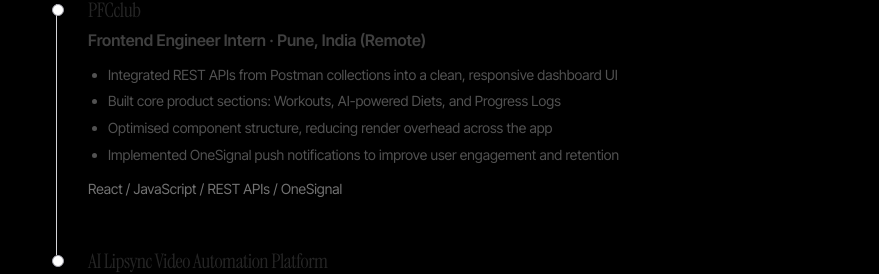
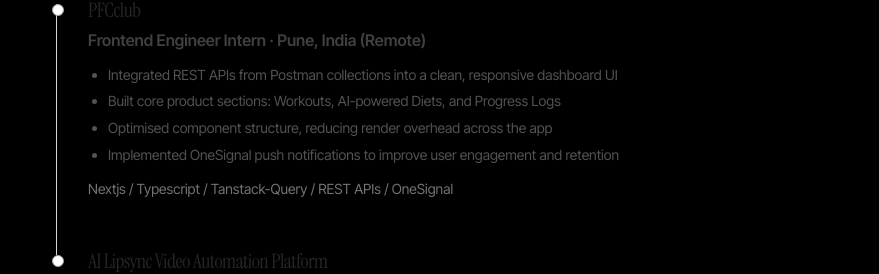
Before and after one commit to Sarthak-builds/sarthak-portfolio, a Next.js app: page / in a window 1280 px wide. Shown: the part 1051-1325 px from the top of the page, without its empty margins (200-1079 px from the left). Built offline with nearby package versions, Linux system fonts and the light colour scheme.

Commit message:
fix: intern

```diff
--- a/src/data/experience.tsx
+++ b/src/data/experience.tsx
@@ -32,7 +32,7 @@
       "Optimised component structure, reducing render overhead across the app",
       "Implemented OneSignal push notifications to improve user engagement and retention"
     ],
-    technologies: "React / JavaScript / REST APIs / OneSignal",
+    technologies: "Nextjs / Typescript / Tanstack-Query / REST APIs / OneSignal",
     logo: <PFCclubLogo />,
   },
   {
```
